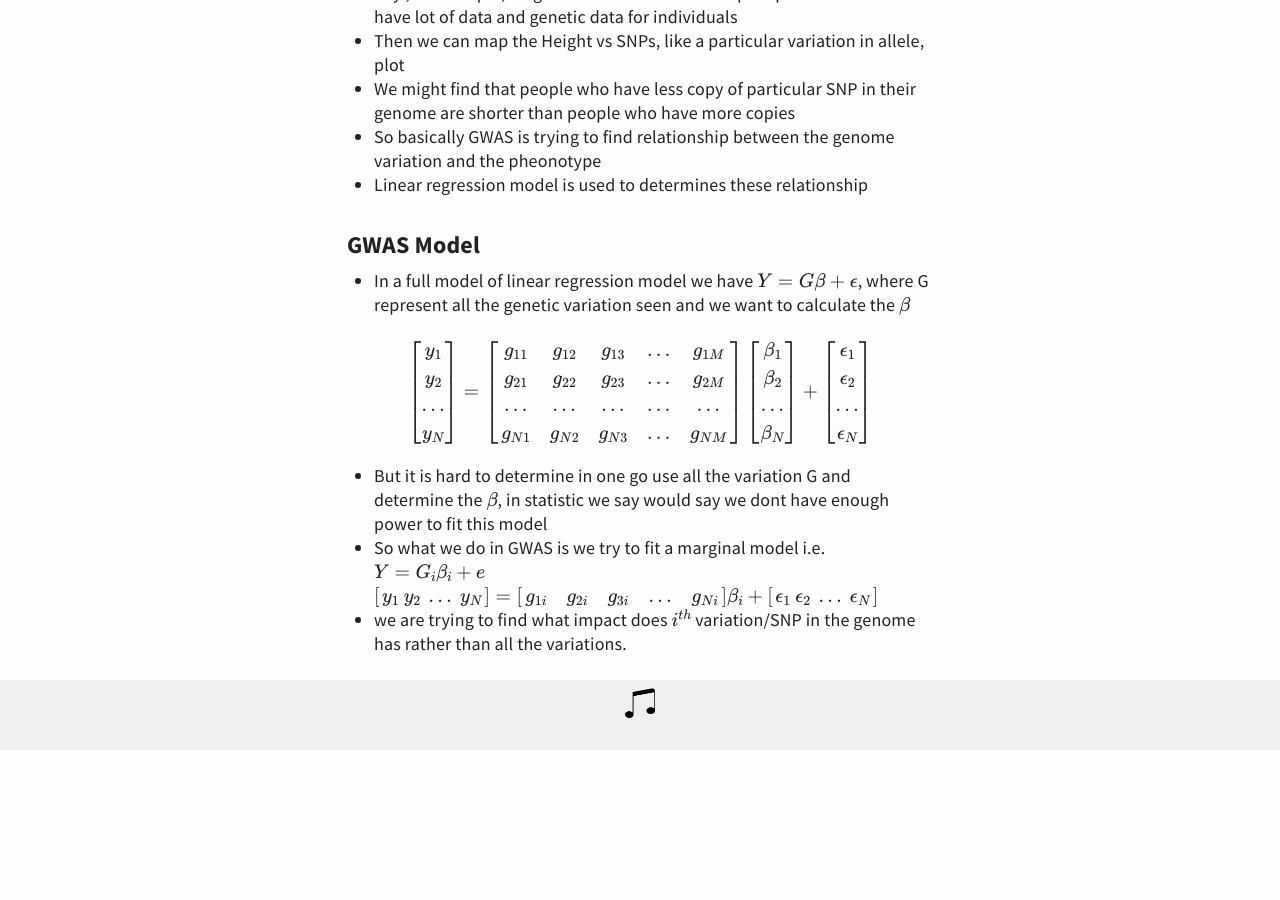
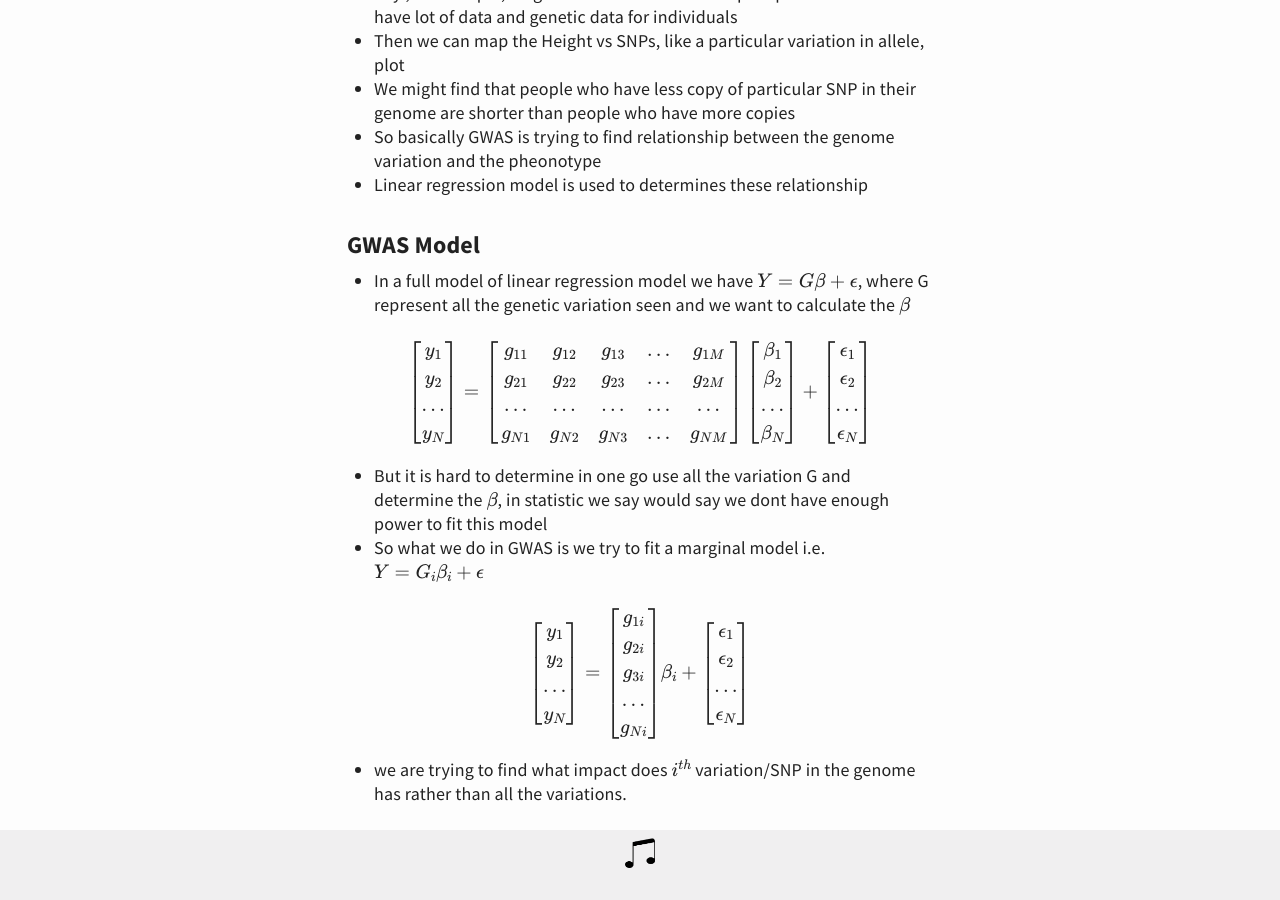
Before and after one commit to webhash/webhash.github.io, a Jekyll site: the page built from _posts/2020-11-27-basics-of-GWAS.md, in a window 1280 px wide and 900 px high, scrolled down 1362 px. Built offline with Jekyll 4.4.1, drawn with Linux system fonts in a browser that asks for light colours; formulas are drawn with MathJax 3; before the commit the page ends 2112 px from its top, so only the background shows below that.

Commit message:
Update 2020-11-27-basics-of-GWAS.md

```diff
--- a/_posts/2020-11-27-basics-of-GWAS.md
+++ b/_posts/2020-11-27-basics-of-GWAS.md
@@ -62,7 +62,11 @@ g_{N1} & g_{N2} & g_{N3} & \dots & g_{NM} \end{bmatrix}
 $$
 
 - But it is hard to determine in one go use all the variation G and determine the $$ \beta $$, in statistic we say would say we dont have enough power to fit this model
-- So what we do in GWAS is we try to fit a marginal model i.e. $$ Y = G_i\beta_i + e $$
-$$ \begin{bmatrix} y_{1} \ y_{2} \ \dots \ y_{N} \end{bmatrix} =
-\begin{bmatrix} g_{1i} & g_{2i} & g_{3i} & \dots & g_{Ni}  \end{bmatrix} \beta_i +\begin{bmatrix} \epsilon_1 \ \epsilon_2 \ \dots \ \epsilon_N \end{bmatrix} $$
+- So what we do in GWAS is we try to fit a marginal model i.e. $$ Y = G_i\beta_i + \epsilon $$
+
+$$
+\begin{bmatrix} y_{1} \\ y_{2} \\ \dots \\ y_{N} \end{bmatrix} =
+\begin{bmatrix} g_{1i} \\ g_{2i} \\ g_{3i} \\ \dots \\ g_{Ni}  \end{bmatrix} \beta_i +
+\begin{bmatrix} \epsilon_1 \\ \epsilon_2 \\ \dots \\ \epsilon_N \end{bmatrix} $$
+
 - we are trying to find what impact does $$i^{th} $$ variation/SNP in the genome has rather than all the variations.
```
